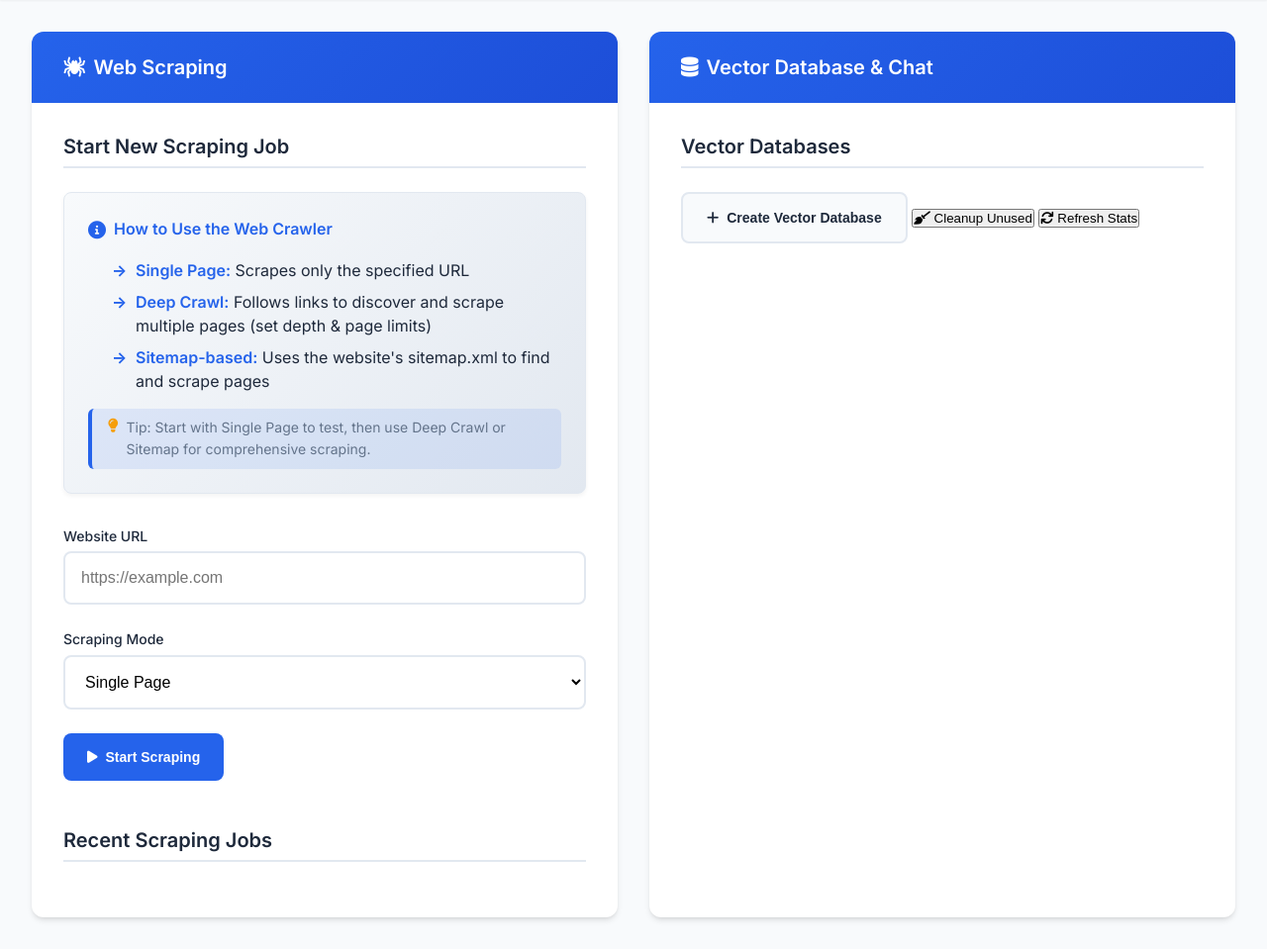
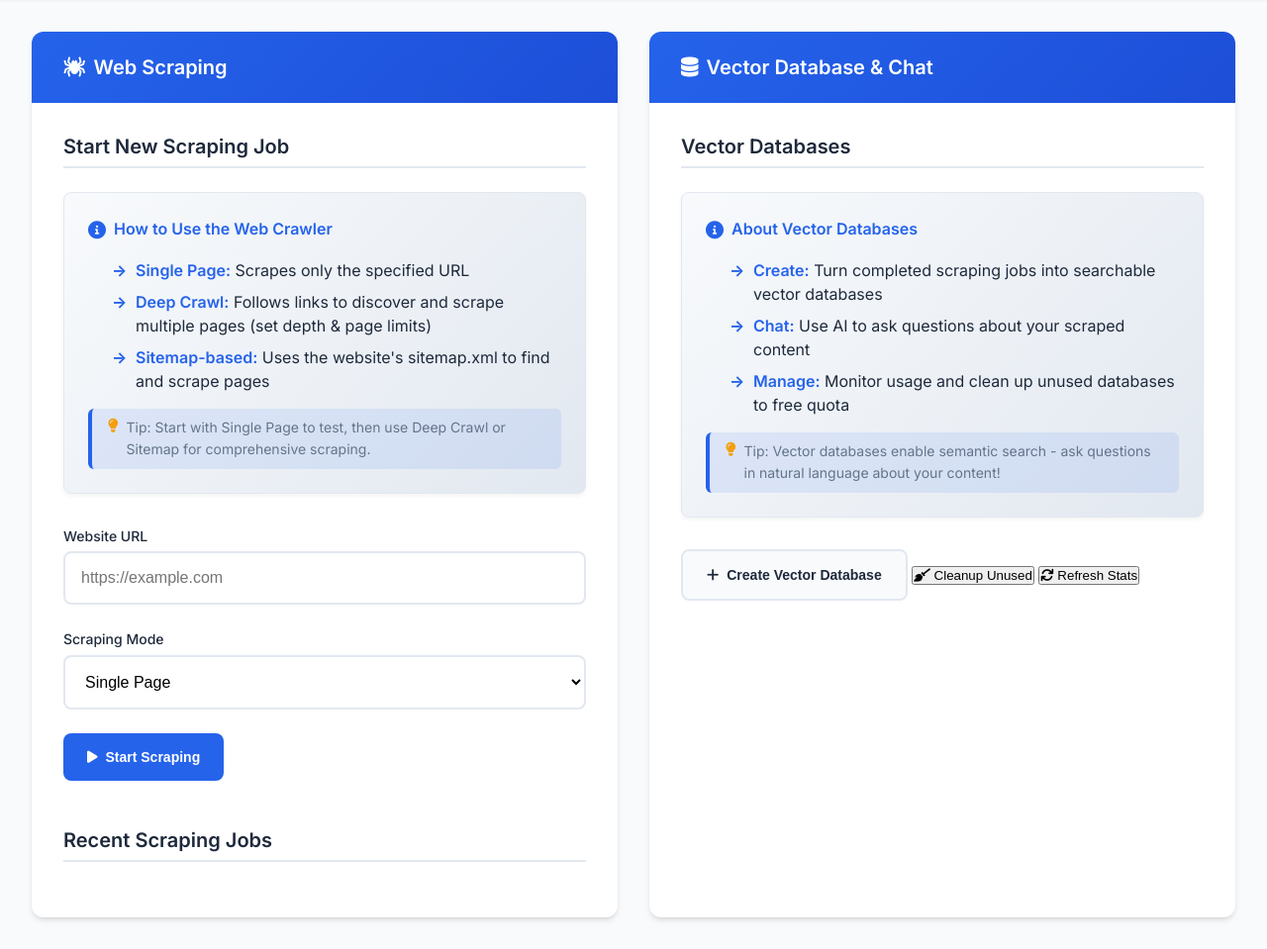
Before and after one commit to ddgoad/USYD-Web-Crawler-and-RAG, a Flask app: template templates/dashboard.html in a window 1280 px wide. Shown: the part 103-1062 px from the top of the page at 99% size. Run offline with Flask 3, Linux system fonts and the light colour scheme; the template is opened without the code that fills it, so the values that code supplies are empty; parts of the project's set-up code (start-up, migrations or seed data) failed here and were passed over; some libraries are stand-ins or nearby versions.

Commit message:
feat: Add user instructions to Vector Databases section
- Add comprehensive instructions explaining how to create and use vector databases
- Explain the purpose of vector databases for semantic search
- Include tips about AI chat functionality and database management
- Consistent styling with existing instructions box design

```diff
--- a/templates/dashboard.html
+++ b/templates/dashboard.html
@@ -131,6 +131,23 @@
                     <!-- Vector Database Section -->
                     <div class="section">
                         <h3>Vector Databases</h3>
+
+                        <!-- User Instructions -->
+                        <div class="instructions-box">
+                            <div class="instructions-header">
+                                <i class="fas fa-info-circle"></i>
+                                <span>About Vector Databases</span>
+                            </div>
+                            <ul class="instructions-list">
+                                <li><strong>Create:</strong> Turn completed scraping jobs into searchable vector databases</li>
+                                <li><strong>Chat:</strong> Use AI to ask questions about your scraped content</li>
+                                <li><strong>Manage:</strong> Monitor usage and clean up unused databases to free quota</li>
+                            </ul>
+                            <p class="instructions-note">
+                                <i class="fas fa-lightbulb"></i>
+                                <em>Tip: Vector databases enable semantic search - ask questions in natural language about your content!</em>
+                            </p>
+                        </div>
 
                         <!-- Statistics and Management -->
                         <div id="vector-db-stats" class="mb-3">
```
